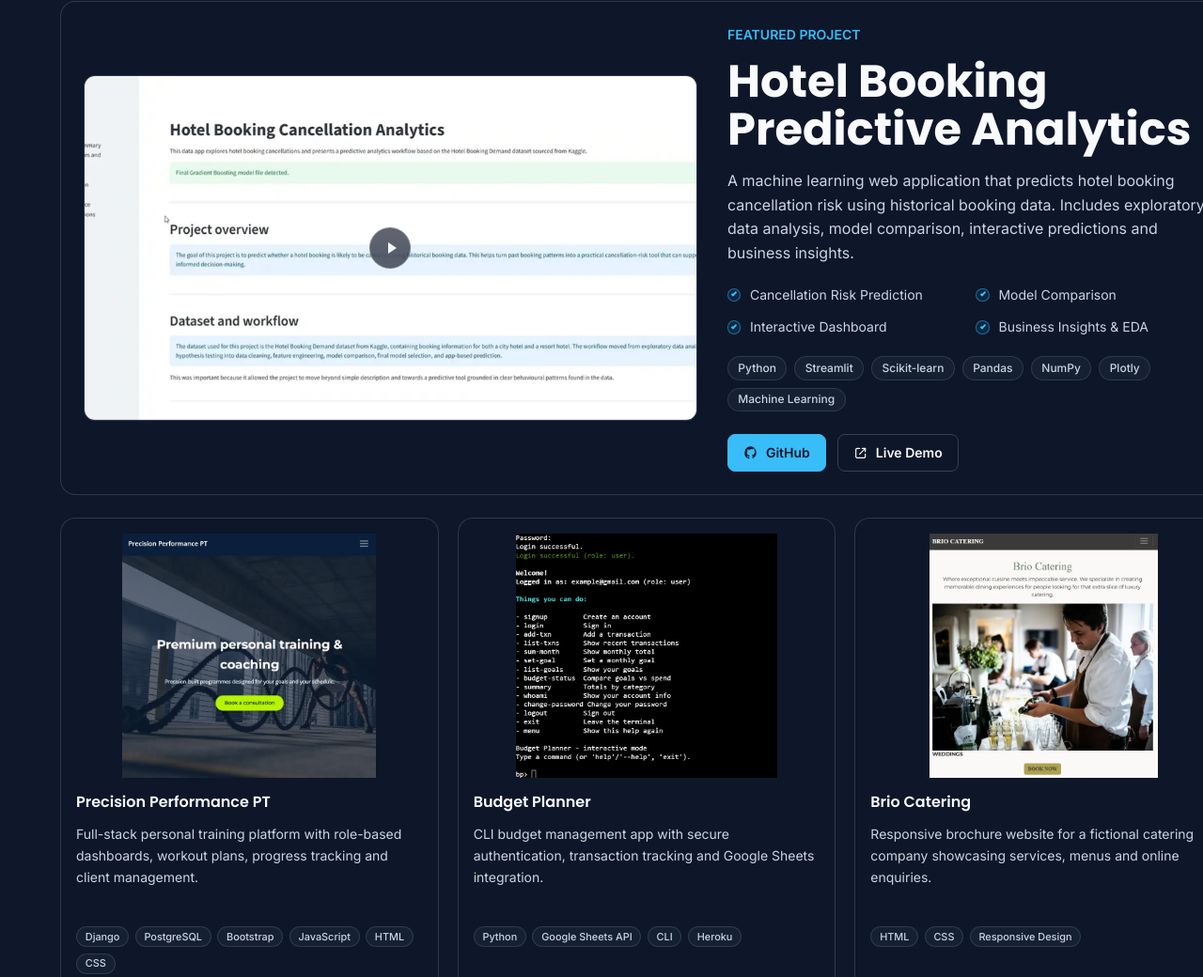
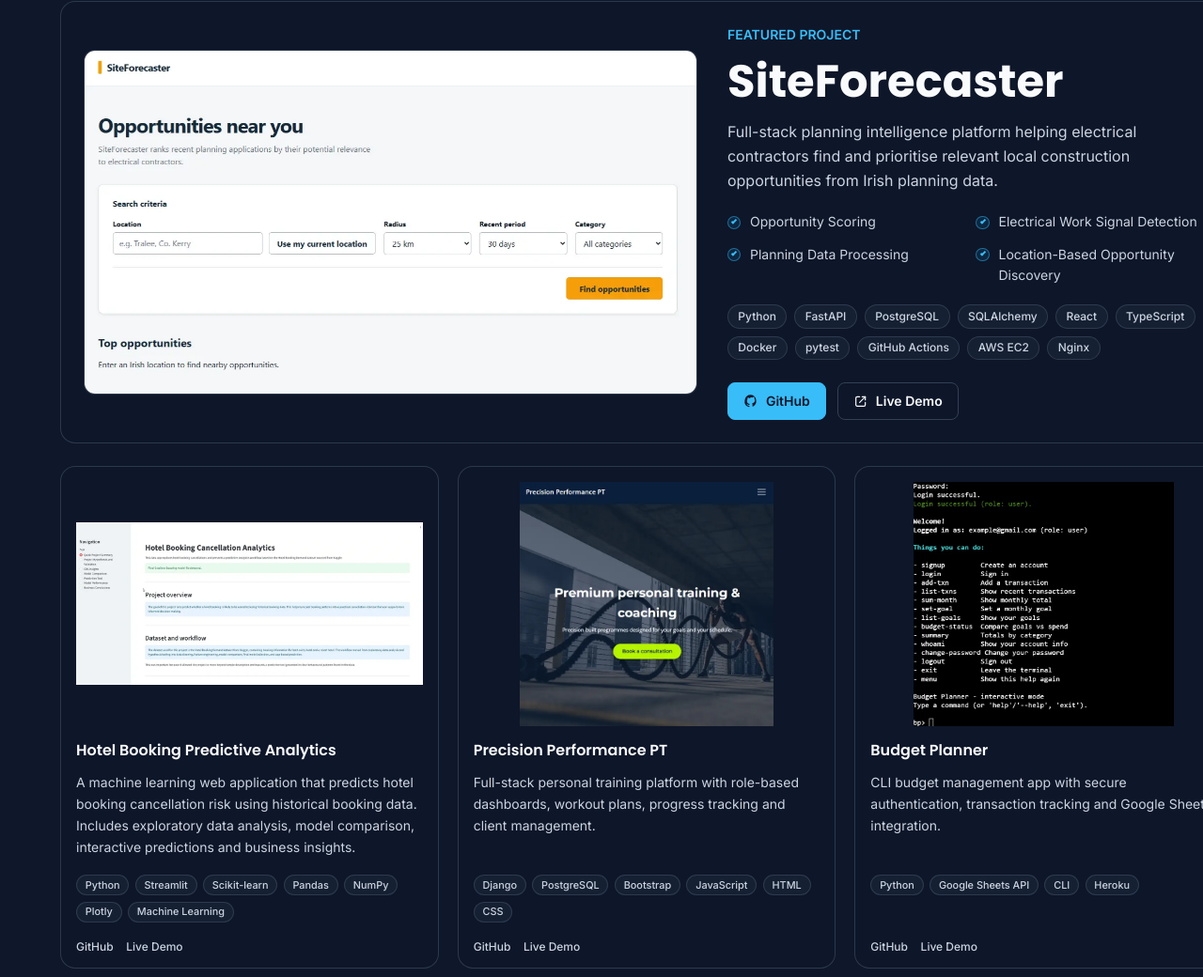
Before and after one commit to moranjohn-95/john-moran-portfolio, a plain HTML site: page index.html in a window 1280 px wide. Shown: the part 1982-3022 px from the top of the page at 94% size. Drawn offline with Linux system fonts and the light colour scheme.

Commit message:
Inital project section update

```diff
--- a/index.html
+++ b/index.html
@@ -98,7 +98,7 @@
                   <path d="M3 10h18"/>
                 </svg>
               </div>
-              <h3>6+</h3>
+              <h3>7+</h3>
               <p>Completed Projects</p>
             </article>
           </li>
@@ -162,45 +162,47 @@
 
         <article class="featured-project" aria-labelledby="featured-project-title">
           <figure class="featured-project-media">
-            <div class="project-preview" data-video-preview aria-label="Hotel Booking Predictive Analytics walkthrough preview">
-              <img class="project-preview-image" src="assets/images/projects/hotel-booking-predictive-analytics/predict-thumbnail.webp.webp" alt="Hotel Booking Predictive Analytics application dashboard preview">
-              <video class="project-preview-video" src="assets/videos/projects/hotel-booking-predictive-analytics/videos/preidict-walkthru.mp4.mp4" preload="metadata" muted playsinline aria-hidden="true" tabindex="-1"></video>
-              <span class="project-play-icon" aria-hidden="true"></span>
+            <div class="project-preview">
+              <img class="project-preview-image" src="assets/images/projects/siteforecaster/hero.webp" alt="SiteForecaster opportunities search interface">
             </div>
           </figure>
 
           <div class="featured-project-content">
             <p class="featured-project-label">FEATURED PROJECT</p>
-            <h3 class="featured-project-title" id="featured-project-title">Hotel Booking Predictive Analytics</h3>
+            <h3 class="featured-project-title" id="featured-project-title">SiteForecaster</h3>
             <p class="featured-project-description">
-              A machine learning web application that predicts hotel booking cancellation risk using historical booking data. Includes exploratory data analysis, model comparison, interactive predictions and business insights.
+              Full-stack planning intelligence platform helping electrical contractors find and prioritise relevant local construction opportunities from Irish planning data.
             </p>
 
             <ul class="featured-project-features" role="list">
-              <li>Cancellation Risk Prediction</li>
-              <li>Model Comparison</li>
-              <li>Interactive Dashboard</li>
-              <li>Business Insights &amp; EDA</li>
+              <li>Opportunity Scoring</li>
+              <li>Electrical Work Signal Detection</li>
+              <li>Planning Data Processing</li>
+              <li>Location-Based Opportunity Discovery</li>
             </ul>
 
             <ul class="project-tech-list" role="list" aria-label="Technology stack">
               <li>Python</li>
-              <li>Streamlit</li>
-              <li>Scikit-learn</li>
-              <li>Pandas</li>
-              <li>NumPy</li>
-              <li>Plotly</li>
-              <li>Machine Learning</li>
+              <li>FastAPI</li>
+              <li>PostgreSQL</li>
+              <li>SQLAlchemy</li>
+              <li>React</li>
+              <li>TypeScript</li>
+              <li>Docker</li>
+              <li>pytest</li>
+              <li>GitHub Actions</li>
+              <li>AWS EC2</li>
+              <li>Nginx</li>
             </ul>
 
             <div class="project-actions">
-              <a class="hero-button hero-button-primary project-action" href="https://github.com/moranjohn-95/hotel-booking-predictive-analytics" target="_blank" rel="noopener noreferrer" aria-label="View Hotel Booking Predictive Analytics source code on GitHub">
+              <a class="hero-button hero-button-primary project-action" href="https://github.com/moranjohn-95/groundsignal" target="_blank" rel="noopener noreferrer" aria-label="View SiteForecaster source code on GitHub">
                 <svg class="project-action-icon project-action-icon-fill" aria-hidden="true" focusable="false" viewBox="0 0 24 24">
                   <path d="M12 2a10 10 0 0 0-3.16 19.49c.5.09.68-.22.68-.48v-1.69c-2.78.6-3.37-1.19-3.37-1.19-.45-1.14-1.11-1.45-1.11-1.45-.9-.62.07-.6.07-.6 1 .07 1.53 1.03 1.53 1.03.89 1.52 2.34 1.08 2.91.83.09-.64.35-1.08.63-1.33-2.22-.25-4.56-1.11-4.56-4.94 0-1.09.39-1.98 1.03-2.68-.1-.25-.45-1.27.1-2.64 0 0 .84-.27 2.75 1.02A9.58 9.58 0 0 1 12 6.04c.85 0 1.71.11 2.51.33 1.9-1.29 2.74-1.02 2.74-1.02.55 1.37.2 2.39.1 2.64.64.7 1.03 1.59 1.03 2.68 0 3.84-2.34 4.69-4.57 4.94.36.31.68.92.68 1.86v2.75c0 .26.18.58.69.48A10 10 0 0 0 12 2Z"/>
                 </svg>
                 GitHub
               </a>
-              <a class="hero-button hero-button-secondary project-action" href="https://hotel-booking-analytics-25ff54f64cf5.herokuapp.com/" target="_blank" rel="noopener noreferrer" aria-label="Open Hotel Booking Predictive Analytics live demo">
+              <a class="hero-button hero-button-secondary project-action" href="https://siteforecaster.com" target="_blank" rel="noopener noreferrer" aria-label="Open SiteForecaster live demo">
                 <svg class="project-action-icon project-action-icon-stroke" aria-hidden="true" focusable="false" viewBox="0 0 24 24">
                   <path d="M14 5h5v5"/>
                   <path d="M10 14 19 5"/>
@@ -213,6 +215,29 @@
         </article>
 
         <div class="projects-grid">
+          <article class="project-card">
+            <div class="project-card-media project-card-media--hotel">
+              <img class="project-card-thumbnail" src="assets/images/projects/hotel-booking-predictive-analytics/predict-thumbnail.webp.webp" alt="Hotel Booking Predictive Analytics application dashboard thumbnail">
+            </div>
+            <div class="project-card-content">
+              <h3>Hotel Booking Predictive Analytics</h3>
+              <p>A machine learning web application that predicts hotel booking cancellation risk using historical booking data. Includes exploratory data analysis, model comparison, interactive predictions and business insights.</p>
+              <ul class="project-tech-list project-tech-list-compact" role="list" aria-label="Technology stack">
+                <li>Python</li>
+                <li>Streamlit</li>
+                <li>Scikit-learn</li>
+                <li>Pandas</li>
+                <li>NumPy</li>
+                <li>Plotly</li>
+                <li>Machine Learning</li>
+              </ul>
+              <div class="project-actions project-actions-compact">
+                <a href="https://github.com/moranjohn-95/hotel-booking-predictive-analytics" target="_blank" rel="noopener noreferrer" aria-label="View Hotel Booking Predictive Analytics source code on GitHub">GitHub</a>
+                <a href="https://hotel-booking-analytics-25ff54f64cf5.herokuapp.com/" target="_blank" rel="noopener noreferrer" aria-label="Open Hotel Booking Predictive Analytics live demo">Live Demo</a>
+              </div>
+            </div>
+          </article>
+
           <article class="project-card">
             <div class="project-card-media project-card-media--precision">
               <img class="project-card-thumbnail" src="assets/images/projects/precision-performance-pt/pt-performance-thumb.webp" alt="Precision Performance PT dashboard thumbnail">
@@ -293,35 +318,6 @@
             </div>
           </article>
 
-          <article class="project-card">
-            <div class="project-card-media project-card-media--coming-soon" role="img" aria-label="Coming Soon project preview"></div>
-            <div class="project-card-content">
-              <h3>Coming Soon</h3>
-              <p>I'm currently building my next software project.</p>
-              <span class="project-status-badge">In Development</span>
-              <div class="project-actions project-actions-compact project-actions-static">
-                <span>Coming Soon</span>
-              </div>
-            </div>
-          </article>
-
-          <article class="project-card">
-            <div class="project-card-media project-card-media--portfolio" role="img" aria-label="John Moran Portfolio project preview"></div>
-            <div class="project-card-content">
-              <h3>John Moran Portfolio</h3>
-              <p>My personal portfolio website showcasing projects, skills and experience as a developer.</p>
-              <ul class="project-tech-list project-tech-list-compact" role="list" aria-label="Technology stack">
-                <li>HTML</li>
-                <li>CSS</li>
-                <li>JavaScript</li>
-                <li>Responsive Design</li>
-              </ul>
-              <div class="project-actions project-actions-compact">
-                <a href="https://github.com/moranjohn-95/john-moran-portfolio" target="_blank" rel="noopener noreferrer" aria-label="View John Moran Portfolio source code on GitHub">GitHub</a>
-                <a href="https://moranjohn-95.github.io/john-moran-portfolio/" target="_blank" rel="noopener noreferrer" aria-label="Open John Moran Portfolio live demo">Live Demo</a>
-              </div>
-            </div>
-          </article>
         </div>
       </div>
     </section>
```
Also changed, not shown: assets/images/projects/siteforecaster/hero.webp (added).
